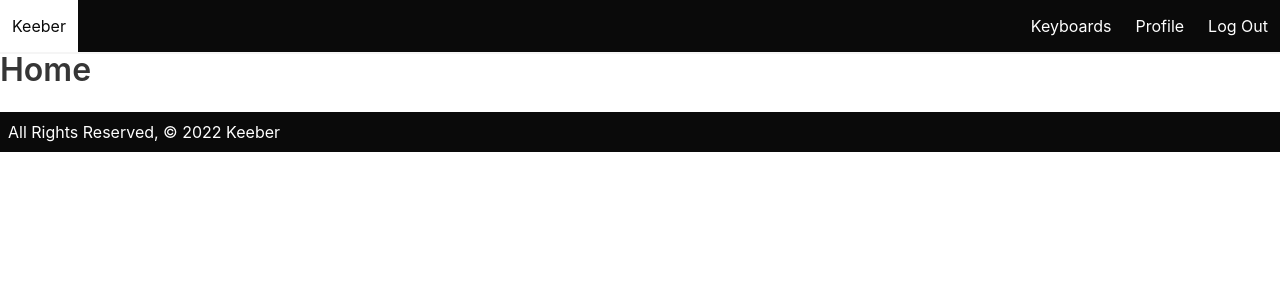
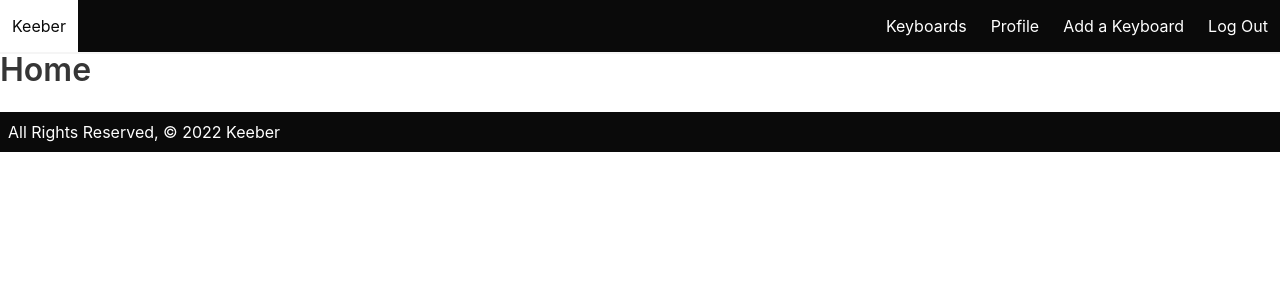
Before and after one commit to roger-davila/keeber, a Django app: page / in a window 1280 px wide. Shown: the top 300 px of the page. Run offline with Django 4.2, Linux system fonts and the light colour scheme; the visitor is signed in with stand-in values (Sample User, id 1).

Commit message:
add link to keyboard create view

```diff
--- a/main_app/templates/base.html
+++ b/main_app/templates/base.html
@@ -51,6 +51,7 @@
             <a href="{% url 'index' %}" class="navbar-item link">Keyboards</a>
             {% if user.is_authenticated %}
             <a href="{% url 'profile' user.id %}" class="navbar-item link">Profile</a>
+            <a href="{% url 'keyboards_create' %}" class="navbar-item link">Add a Keyboard</a>
             <a href="{% url 'logout' %}" class="navbar-item link">Log Out</a>
             {% else %}
               <a href="{% url 'signup' %}" class="navbar-item link">Sign Up</a>
```
